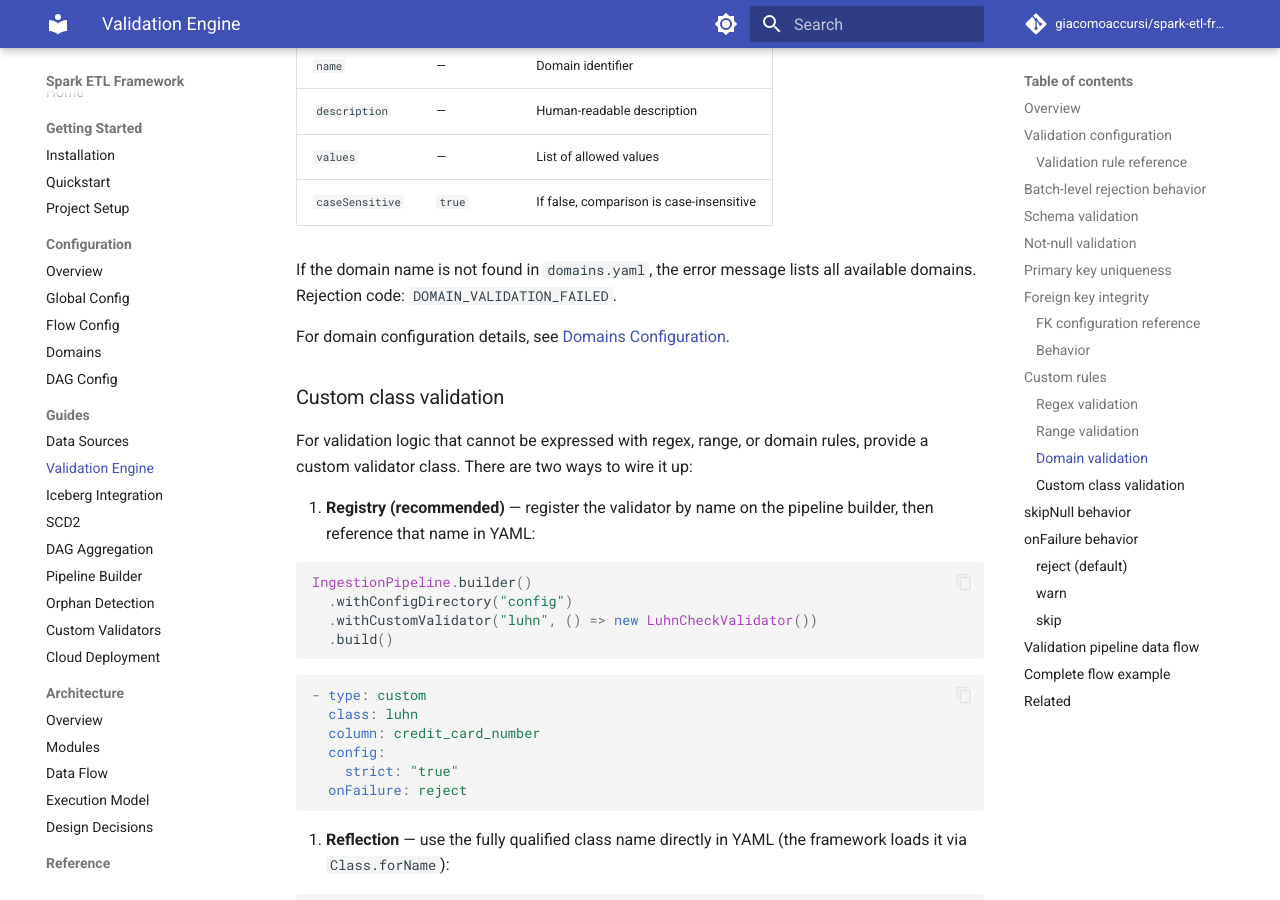
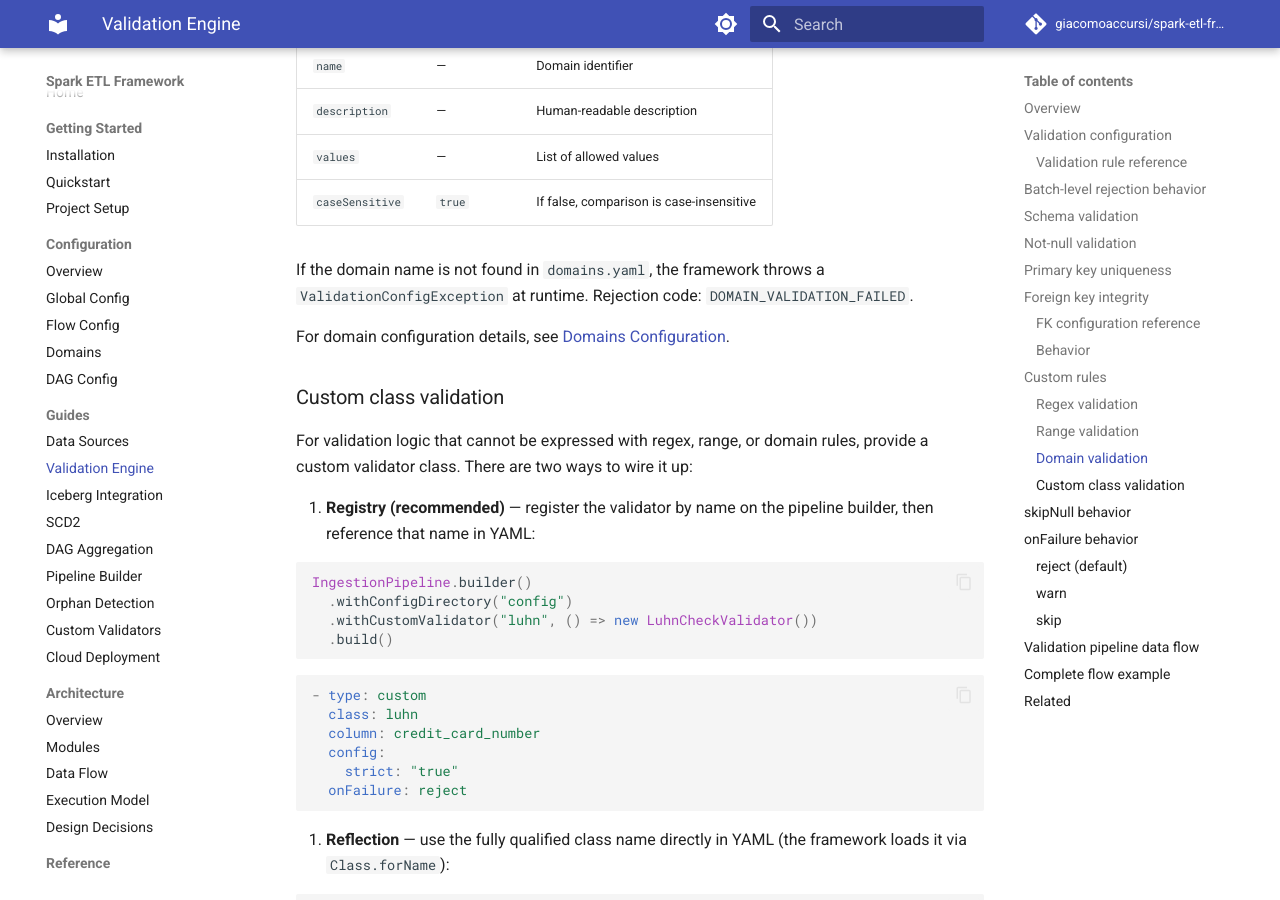
Before and after one commit to giacomoaccursi/Floe, an MkDocs documentation site: the page built from site-docs/guides/validation.md, in a window 1280 px wide and 900 px high, scrolled down 6603 px. Built offline with MkDocs 1.6.1 and Material for MkDocs 9.7.7, drawn with Linux system fonts in a browser that asks for light colours; comment, search, counter and statistics services are not loaded.

Commit message:
docs(validation): update domain error message description

```diff
--- a/site-docs/guides/validation.md
+++ b/site-docs/guides/validation.md
@@ -232,7 +232,7 @@ Referenced in the flow YAML:
 | `values` | — | List of allowed values |
 | `caseSensitive` | `true` | If false, comparison is case-insensitive |
 
-If the domain name is not found in `domains.yaml`, the error message lists all available domains. Rejection code: `DOMAIN_VALIDATION_FAILED`.
+If the domain name is not found in `domains.yaml`, the framework throws a `ValidationConfigException` at runtime. Rejection code: `DOMAIN_VALIDATION_FAILED`.
 
 For domain configuration details, see [Domains Configuration](../configuration/domains.md).
 
```
